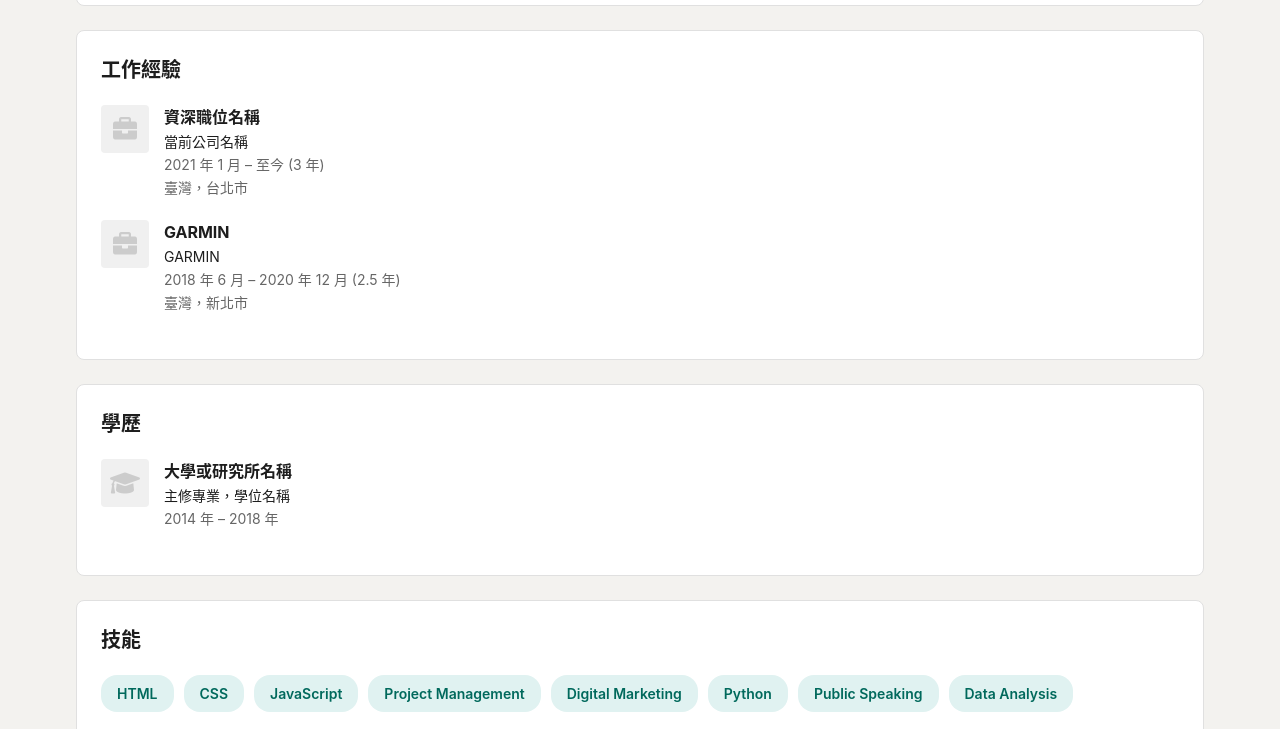
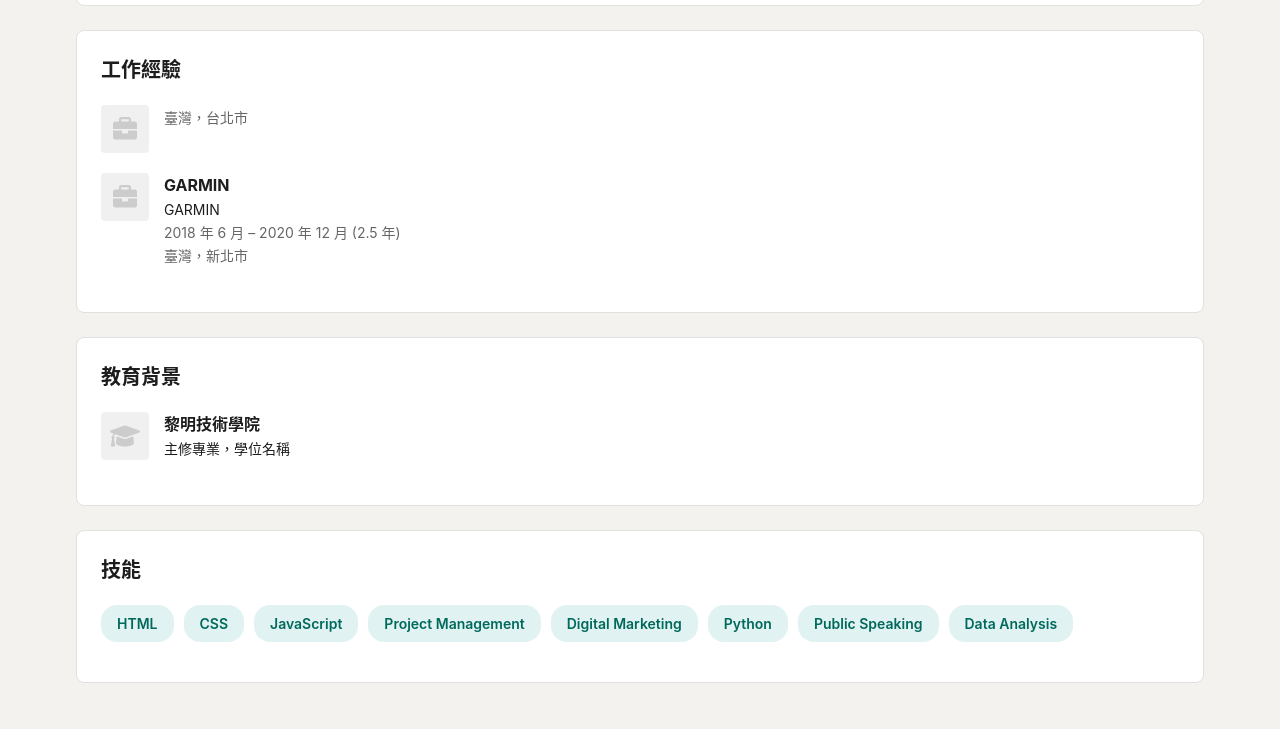
Before and after one commit to phanthuthuylinh04-boop/thuylinh, a plain HTML site: page index.html in a window 1280 px wide. Shown: the part 645-1374 px from the top of the page. Drawn offline with Linux system fonts and the light colour scheme.

Commit message:
Update index.html

```diff
--- a/index.html
+++ b/index.html
@@ -251,9 +251,9 @@
             <div class="experience-item">
                 <div class="item-logo"><i class="fas fa-briefcase"></i></div>
                 <div class="item-details">
-                    <h3>資深職位名稱</h3>
-                    <p class="item-company">當前公司名稱</p>
-                    <p class="item-date">2021 年 1 月 – 至今 (3 年)</p>
+                    <h3></h3>
+                    <p class="item-company"></p>
+                    <p class="item-date"></p>
                     <p class="item-location">臺灣，台北市</p>
                 </div>
             </div>
@@ -270,14 +270,14 @@
         </section>
 
         <section id="education">
-            <h2 class="section-title">學歷</h2>
+            <h2 class="section-title">教育背景</h2>
 
             <div class="education-item">
                 <div class="item-logo"><i class="fas fa-graduation-cap"></i></div>
                 <div class="item-details">
-                    <h3>大學或研究所名稱</h3>
+                    <h3>黎明技術學院</h3>
                     <p class="item-school">主修專業，學位名稱</p>
-                    <p class="item-date">2014 年 – 2018 年</p>
+                    <p class="item-date"></p>
                 </div>
             </div>
         </section>
```
